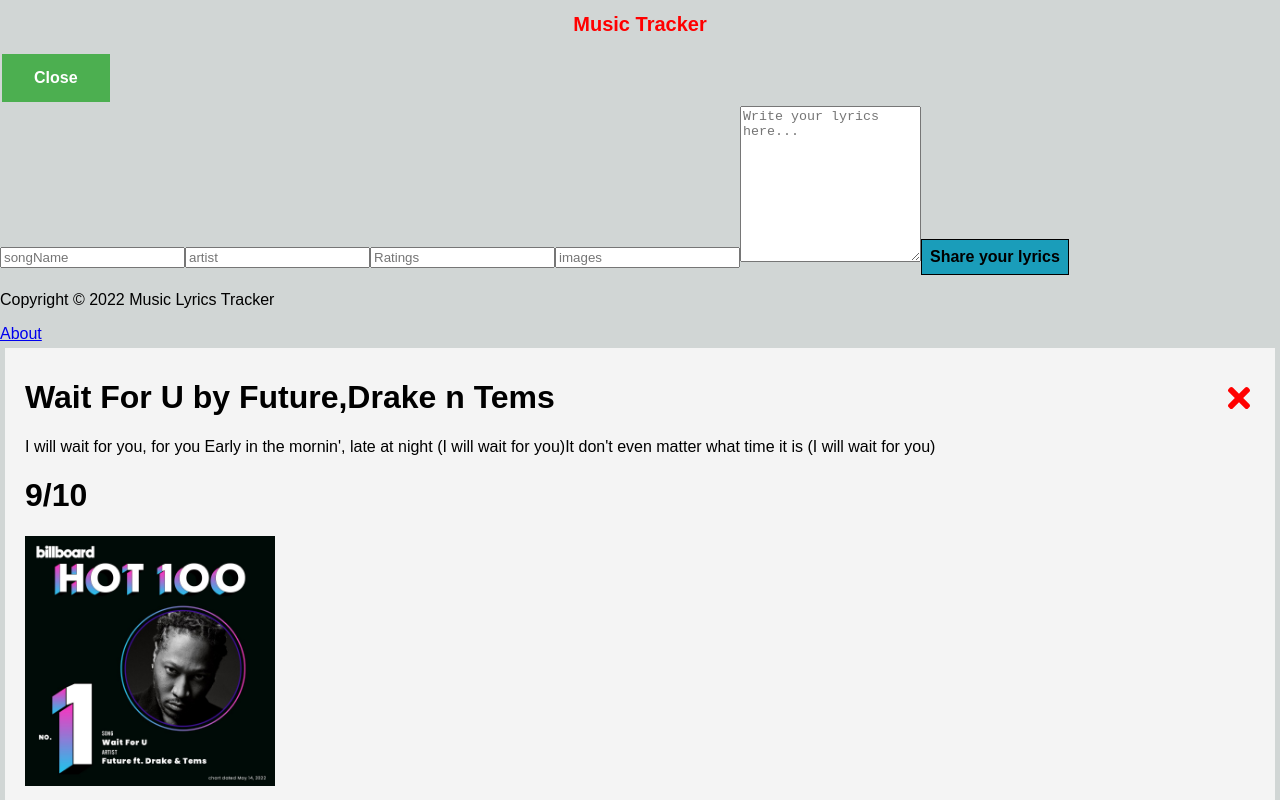
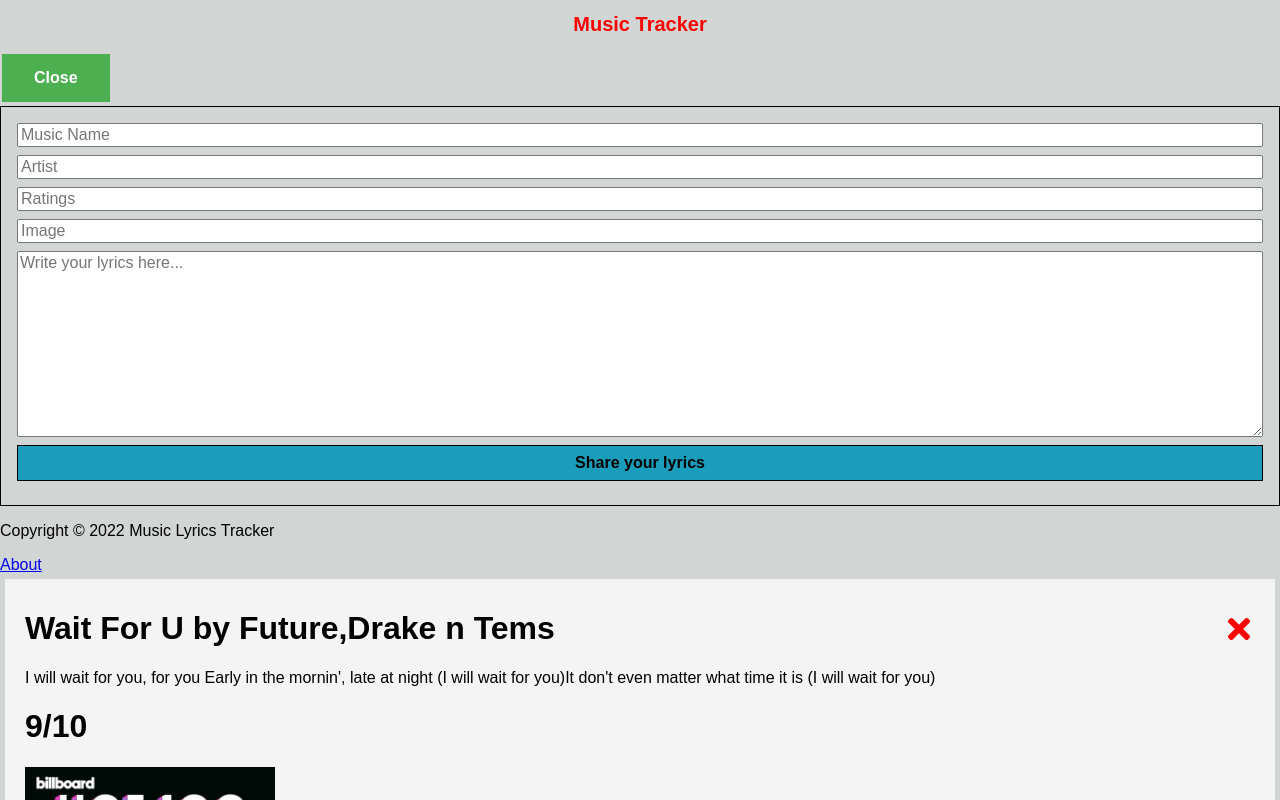
Before and after one commit to Finyasy/react-music-app, a React (Create React App) app: page / in a window 1280 px wide. Both pictures are taken after a click on the button "Add". Shown: the top 800 px of the page. Built offline with nearby package versions, Linux system fonts and the light colour scheme; data requests are answered from the project's data file.

Commit message:
fixed typo errors

```diff
--- a/src/Components/MusicForm.js
+++ b/src/Components/MusicForm.js
@@ -27,18 +27,18 @@
   }
 
   return (
-    <form onSubmit={handleSubmit}>
+    <form className="new-music-form" onSubmit={handleSubmit}>
       <input
         onChange={handleChange}
         name="songName"
         value={newMusic.songName}
-        placeholder="songName"
+        placeholder="Music Name"
       />
       <input
         onChange={handleChange}
         name="artist"
         value={newMusic.artist}
-        placeholder="artist"
+        placeholder="Artist"
       />
       <input
         onChange={handleChange}
@@ -50,7 +50,7 @@
         onChange={handleChange}
         name="images"
         value={newMusic.image}
-        placeholder="images"
+        placeholder="Image"
       />
       <textarea
         onChange={handleChange}
```
